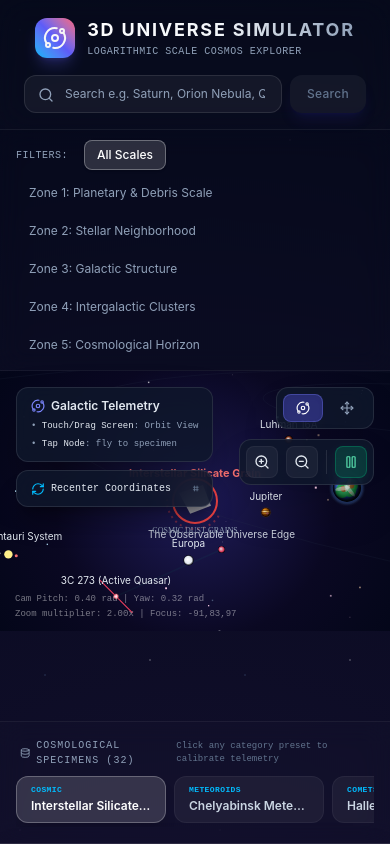
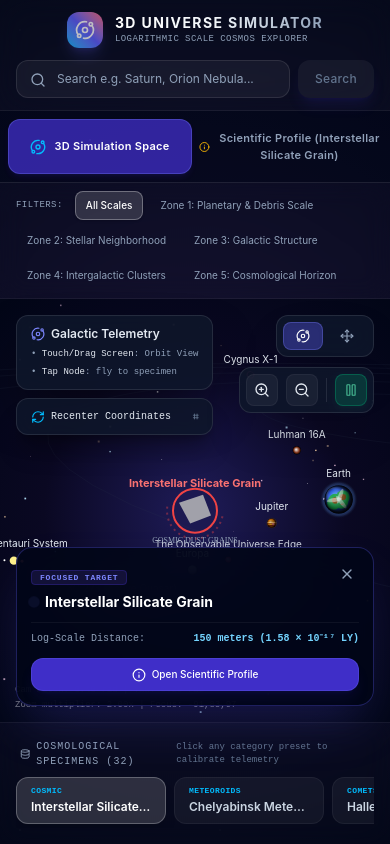
Before and after one commit to Aplut0006/3D-Universe-Simulator, a React (Vite) app: page / in a window 390 px wide. Shown: the top 844 px of the page. Built offline with nearby package versions, Linux system fonts and the light colour scheme.

Commit message:
feat: add mobile view state for responsive layout
Introduces activeMobileView to manage navigation between simulation and details screens, and updates the root container to use dynamic viewport units for better mobile layout consistency.

```diff
--- a/src/App.tsx
+++ b/src/App.tsx
@@ -92,6 +92,7 @@ export default function App() {
   const [selectedId, setSelectedId] = useState<string | null>('cosmic-dust'); // default selected first item
   const [activeScaleZone, setActiveScaleZone] = useState<number | null>(null); // null means "All Scales"
   const [searchQuery, setSearchQuery] = useState('');
+  const [activeMobileView, setActiveMobileView] = useState<'simulation' | 'details'>('simulation');
 
   // Loading & Error States
   const [errorMsg, setErrorMsg] = useState<string | null>(null);
@@ -111,6 +112,7 @@ export default function App() {
     setActiveScaleZone(null); // Clear filter to ensure matched node is visible
     setSearchQuery('');
     setIsDropdownOpen(false);
+    setActiveMobileView('simulation');
   };
 
   // Currently selected object profile helper
@@ -135,6 +137,7 @@ export default function App() {
       setSelectedId(match.id);
       setActiveScaleZone(null); // Clear filter to ensure the matched node is visible
       setSearchQuery('');
+      setActiveMobileView('simulation');
     } else {
       setErrorMsg(`No celestial object matching "${searchQuery}" was found in our pre-calibrated database.`);
     }
@@ -145,21 +148,21 @@ export default function App() {
   };
 
   return (
-    <div className="min-h-screen cosmic-radial-bg text-slate-100 flex flex-col font-sans relative overflow-hidden" id="app-root-container">
+    <div className="h-[100dvh] w-screen cosmic-radial-bg text-slate-100 flex flex-col font-sans relative overflow-hidden" id="app-root-container">
       {/* Background Star Field Overlay */}
       <div className="star-field-overlay" />
 
       {/* 1. Header Navigation Bar */}
-      <header className="frosted-glass-header px-6 py-4 flex flex-col md:flex-row justify-between items-center gap-4 z-20" id="app-header">
+      <header className="frosted-glass-header px-4 py-3 md:px-6 md:py-3.5 flex flex-col md:flex-row justify-between items-center gap-3 z-20" id="app-header">
         <div className="flex items-center gap-3">
-          <div className="w-10 h-10 bg-gradient-to-tr from-sky-400 via-indigo-500 to-rose-400 rounded-xl flex items-center justify-center shadow-lg shadow-indigo-500/25 animate-pulse" id="header-logo">
-            <Orbit className="w-6 h-6 text-white" />
+          <div className="w-9 h-9 md:w-10 md:h-10 bg-gradient-to-tr from-sky-400 via-indigo-500 to-rose-400 rounded-xl flex items-center justify-center shadow-lg shadow-indigo-500/25 animate-pulse" id="header-logo">
+            <Orbit className="w-5 h-5 md:w-6 md:h-6 text-white" />
           </div>
           <div>
-            <h1 className="text-lg font-bold tracking-widest text-transparent bg-clip-text bg-gradient-to-r from-white via-slate-100 to-slate-400" id="header-title">
+            <h1 className="text-sm md:text-lg font-bold tracking-widest text-transparent bg-clip-text bg-gradient-to-r from-white via-slate-100 to-slate-400" id="header-title">
               3D UNIVERSE SIMULATOR
             </h1>
-            <p className="text-[10px] font-mono text-slate-400 tracking-wider">LOGARITHMIC SCALE COSMOS EXPLORER</p>
+            <p className="text-[9px] md:text-[10px] font-mono text-slate-400 tracking-wider">LOGARITHMIC SCALE COSMOS EXPLORER</p>
           </div>
         </div>
 
@@ -168,7 +171,7 @@ export default function App() {
           <div className="relative flex-1">
             <input
               type="text"
-              placeholder="Search e.g. Saturn, Orion Nebula, Quasar 3C 273..."
+              placeholder="Search e.g. Saturn, Orion Nebula..."
               value={searchQuery}
               onChange={(e) => {
                 setSearchQuery(e.target.value);
@@ -242,14 +245,47 @@ export default function App() {
 
       {/* 2. Main Space Layout */}
       <main className="flex-1 flex flex-col lg:flex-row overflow-hidden relative z-10" id="app-main-layout">
+        {/* Mobile View Segmented Tabs Control */}
+        <div className="lg:hidden flex border-b border-white/10 bg-slate-950/40 p-2 gap-1.5 shrink-0 z-20" id="mobile-view-tabs">
+          <button
+            type="button"
+            onClick={() => setActiveMobileView('simulation')}
+            className={`flex-1 flex items-center justify-center gap-2 py-2.5 rounded-xl text-[11px] font-semibold tracking-wide transition-all ${
+              activeMobileView === 'simulation'
+                ? 'bg-indigo-600/60 text-white border border-indigo-400/30 font-bold shadow-md shadow-indigo-600/10'
+                : 'text-slate-400 border border-transparent hover:text-slate-200 hover:bg-white/5'
+            }`}
+            id="tab-mobile-simulation"
+          >
+            <Orbit className="w-4 h-4 text-sky-400" />
+            3D Simulation Space
+          </button>
+          <button
+            type="button"
+            onClick={() => setActiveMobileView('details')}
+            disabled={!selectedObject}
+            className={`flex-1 flex items-center justify-center gap-2 py-2.5 rounded-xl text-[11px] font-semibold tracking-wide transition-all ${
+              !selectedObject ? 'opacity-30 cursor-not-allowed' : ''
+            } ${
+              activeMobileView === 'details'
+                ? 'bg-indigo-600/60 text-white border border-indigo-400/30 font-bold shadow-md shadow-indigo-600/10'
+                : 'text-slate-400 border border-transparent hover:text-slate-200 hover:bg-white/5'
+            }`}
+            id="tab-mobile-details"
+          >
+            <Info className="w-4 h-4 text-amber-400" />
+            Scientific Profile {selectedObject ? `(${selectedObject.name})` : ''}
+          </button>
+        </div>
+
         {/* Central Exploration Stage */}
-        <div className="flex-1 flex flex-col relative bg-transparent" id="center-stage-container">
+        <div className={`flex-1 flex flex-col relative bg-transparent ${activeMobileView === 'simulation' ? 'flex' : 'hidden lg:flex'}`} id="center-stage-container">
           {/* Scale Magnitude Filter tabs */}
-          <div className="bg-white/[0.01] backdrop-blur-md border-b border-white/5 px-4 py-2.5 flex flex-wrap gap-2 items-center" id="scale-magnitude-tabs">
-            <span className="text-[10px] font-mono text-slate-400 uppercase tracking-wider mr-2">Filters:</span>
+          <div className="bg-white/[0.01] backdrop-blur-md border-b border-white/5 px-4 py-2 flex flex-wrap gap-1.5 items-center shrink-0" id="scale-magnitude-tabs">
+            <span className="text-[9px] font-mono text-slate-400 uppercase tracking-wider mr-1.5">Filters:</span>
             <button
               onClick={() => setActiveScaleZone(null)}
-              className={`text-xs px-3 py-1.5 rounded-lg border transition-all cursor-pointer ${
+              className={`text-[10px] px-2.5 py-1.5 rounded-lg border transition-all cursor-pointer ${
                 activeScaleZone === null
                   ? 'bg-white/15 text-white border-white/30 font-medium shadow-sm'
                   : 'bg-transparent text-slate-400 border-transparent hover:text-slate-100 hover:bg-white/5'
@@ -262,7 +298,7 @@ export default function App() {
               <button
                 key={scale.id}
                 onClick={() => setActiveScaleZone(scale.id)}
-                className={`text-xs px-3 py-1.5 rounded-lg border transition-all cursor-pointer ${
+                className={`text-[10px] px-2.5 py-1.5 rounded-lg border transition-all cursor-pointer ${
                   activeScaleZone === scale.id
                     ? 'bg-indigo-500/25 text-sky-300 border-indigo-400/40 font-medium shadow-sm shadow-indigo-500/10'
                     : 'bg-transparent text-slate-400 border-transparent hover:text-slate-100 hover:bg-white/5'
@@ -276,10 +312,10 @@ export default function App() {
 
           {/* Active Scale Description Banner */}
           {activeScaleZone && (
-            <div className="bg-indigo-500/10 border-b border-indigo-500/20 px-6 py-2 flex items-center justify-between" id="active-scale-info-banner">
+            <div className="bg-indigo-500/10 border-b border-indigo-500/20 px-4 py-1.5 flex items-center justify-between shrink-0" id="active-scale-info-banner">
               <div className="flex items-center gap-2">
                 <Info className="w-3.5 h-3.5 text-indigo-400" />
-                <p className="text-[11px] text-slate-300">
+                <p className="text-[10px] text-slate-300 truncate max-w-[240px] xs:max-w-none">
                   <span className="font-semibold text-indigo-300 font-mono">
                     {COSMIC_SCALES[activeScaleZone - 1].range}
                   </span>
@@ -289,7 +325,7 @@ export default function App() {
               </div>
               <button
                 onClick={() => setActiveScaleZone(null)}
-                className="text-[10px] text-indigo-400 hover:text-indigo-300 font-mono underline uppercase cursor-pointer"
+                className="text-[9px] text-indigo-400 hover:text-indigo-300 font-mono underline uppercase cursor-pointer"
                 id="btn-clear-scale"
               >
                 Show All
@@ -298,13 +334,65 @@ export default function App() {
           )}
 
           {/* 3D Simulation Canvas Container */}
-          <div className="flex-1 min-h-[350px] relative" id="canvas-wrapper">
+          <div className="flex-1 min-h-[220px] md:min-h-[350px] relative" id="canvas-wrapper">
             <CosmicCanvas
               objects={objects}
               selectedId={selectedId}
               onSelectObject={(obj) => setSelectedId(obj.id)}
               activeScaleZone={activeScaleZone}
             />
+
+            {/* Selected Object Target HUD for mobile & desktop overview */}
+            {selectedObject && (
+              <div
+                className="absolute bottom-4 left-4 right-4 sm:left-auto sm:right-4 bg-slate-950/90 border border-indigo-500/30 backdrop-blur-xl p-3.5 rounded-2xl shadow-2xl shadow-indigo-500/20 max-w-sm flex flex-col gap-2.5 animate-fade-in z-20 pointer-events-auto"
+                id="selected-target-hud"
+              >
+                <div className="flex justify-between items-start">
+                  <div>
+                    <span className="text-[8px] font-mono font-bold tracking-widest text-indigo-400 uppercase bg-indigo-950/60 border border-indigo-800/40 px-2 py-0.5 rounded">
+                      Focused Target
+                    </span>
+                    <h3 className="text-sm font-bold text-white mt-1.5 flex items-center gap-2">
+                      <span className="w-1.5 h-1.5 rounded-full bg-indigo-400 animate-ping" />
+                      {selectedObject.name}
+                    </h3>
+                  </div>
+                  <button
+                    type="button"
+                    onClick={() => {
+                      setSelectedId(null);
+                      setActiveMobileView('simulation');
+                    }}
+                    className="text-slate-400 hover:text-slate-200 p-1 rounded-lg hover:bg-white/5 transition-all cursor-pointer"
+                    title="Deselect Target"
+                  >
+                    <X className="w-4 h-4" />
+                  </button>
+                </div>
+
+                <div className="flex justify-between items-center text-[10px] font-mono border-t border-white/5 pt-2">
+                  <span className="text-slate-400">Log-Scale Distance:</span>
+                  <span className="text-sky-300 font-semibold">{selectedObject.distanceString}</span>
+                </div>
+
+                <div className="flex gap-2 mt-0.5">
+                  <button
+                    type="button"
+                    onClick={() => {
+                      setActiveMobileView('details');
+                      const sidebar = document.getElementById('detail-sidebar');
+                      if (sidebar) sidebar.scrollTop = 0;
+                    }}
+                    className="flex-1 bg-indigo-600/80 hover:bg-indigo-500 text-white font-medium text-[10px] py-2 px-3 rounded-xl shadow-lg shadow-indigo-600/10 transition-all cursor-pointer text-center active:scale-95 flex items-center justify-center gap-1.5 border border-indigo-400/20"
+                    id="hud-view-specs-btn"
+                  >
+                    <Info className="w-3.5 h-3.5" />
+                    Open Scientific Profile
+                  </button>
+                </div>
+              </div>
+            )}
 
             {/* Error notifications bubble */}
             {errorMsg && (
@@ -359,11 +447,24 @@ export default function App() {
         {/* 4. Detailed Specimen Sidebar */}
         {selectedObject && (
           <aside
-            className="w-full lg:w-96 border-t lg:border-t-0 lg:border-l border-white/10 bg-white/[0.02] backdrop-blur-2xl overflow-y-auto flex flex-col z-10 shadow-2xl"
+            className={`w-full lg:w-96 border-t lg:border-t-0 lg:border-l border-white/10 bg-slate-950/85 lg:bg-white/[0.02] backdrop-blur-2xl overflow-y-auto flex flex-col z-10 shadow-2xl ${
+              activeMobileView === 'details' ? 'flex' : 'hidden lg:flex'
+            }`}
             id="detail-sidebar"
           >
             {/* Sidebar header */}
-            <div className="p-6 border-b border-white/10 flex items-start justify-between gap-4" id="sidebar-header">
+            <div className="p-6 border-b border-white/10 flex flex-col gap-2" id="sidebar-header">
+              <button
+                type="button"
+                onClick={() => setActiveMobileView('simulation')}
+                className="lg:hidden flex items-center gap-1.5 text-xs text-indigo-400 hover:text-indigo-300 font-semibold mb-1 cursor-pointer w-fit"
+                id="btn-sidebar-back-to-map"
+              >
+                <Orbit className="w-3.5 h-3.5 text-sky-400" />
+                ← Back to 3D Space Map
+              </button>
+
+              <div className="flex items-start justify-between gap-4">
                 <div>
                   <div className="cosmic-tag mb-2" id="sidebar-category-tag">
                     {selectedObject.category}
@@ -373,12 +474,16 @@ export default function App() {
                   </h2>
                 </div>
                 <button
-                onClick={() => setSelectedId(null)}
+                  onClick={() => {
+                    setSelectedId(null);
+                    setActiveMobileView('simulation');
+                  }}
                   className="text-slate-400 hover:text-slate-200 p-1 rounded-lg hover:bg-white/5 transition-all cursor-pointer"
                   id="btn-close-sidebar"
                 >
                   <X className="w-5 h-5" />
                 </button>
+              </div>
             </div>
 
             {/* Information Slots */}
@@ -506,7 +611,7 @@ export default function App() {
       </main>
 
       {/* 5. Footer and Metadata bar */}
-      <footer className="border-t border-white/5 bg-transparent p-3 text-center text-[10px] text-slate-500 font-mono flex flex-col sm:flex-row justify-between items-center gap-2" id="app-footer">
+      <footer className="hidden md:flex border-t border-white/5 bg-transparent p-3 text-center text-[10px] text-slate-500 font-mono justify-between items-center gap-2" id="app-footer">
         <div>3D Universe Simulator — Built in high-fidelity logarithmic spatial dimensions.</div>
         <div className="flex gap-4">
           <span>Active Coordinate Scale: log₁₀(Light Years)</span>
```
Lines whose indentation alone changed are shown as unchanged.
